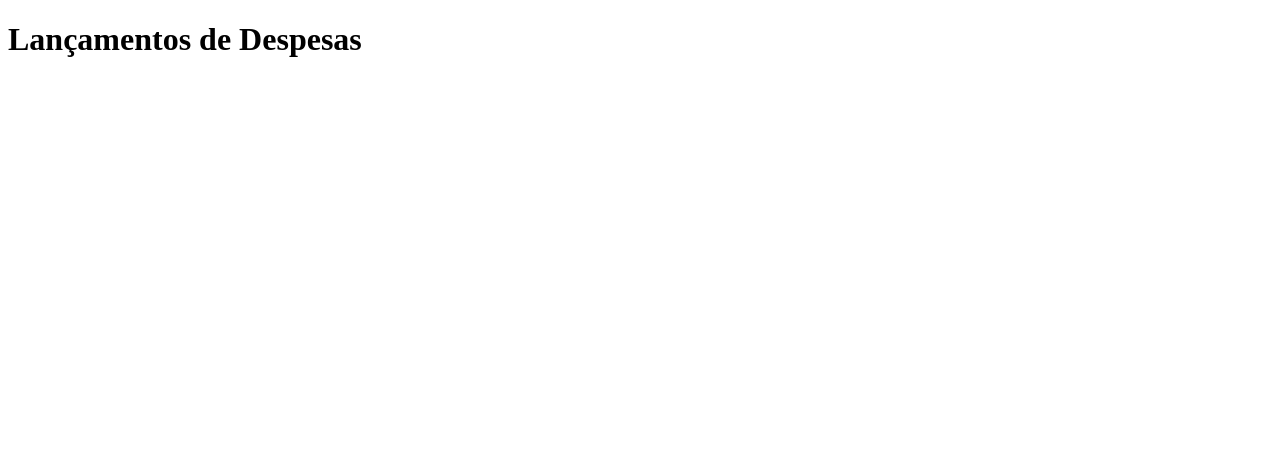
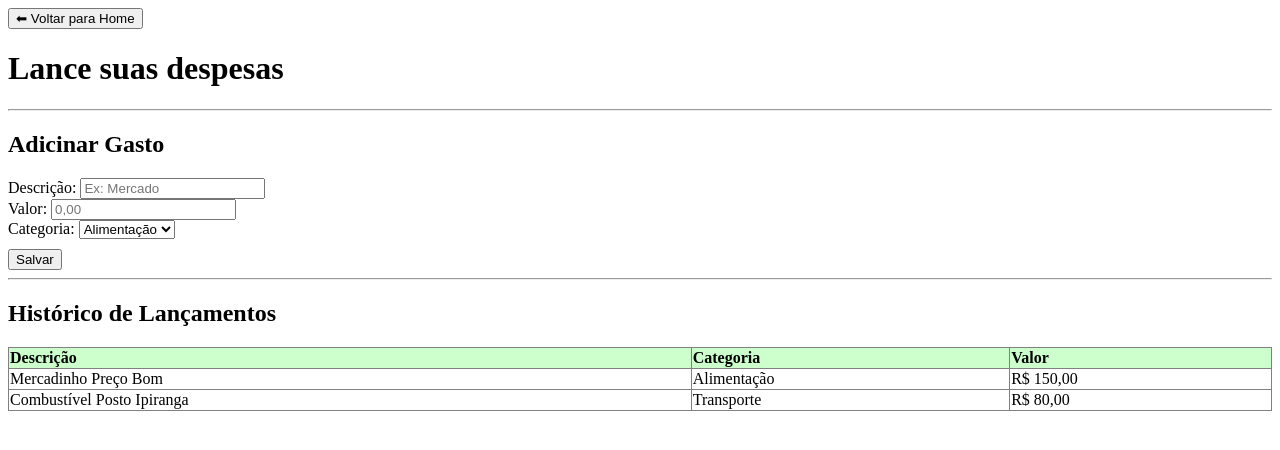
Before and after one commit to anthony-baracho/controle-financeiro, a React (Vite) app: page /releases in a window 1280 px wide. Shown: the top 450 px of the page. Built offline with nearby package versions, Linux system fonts and the light colour scheme.

Commit message:
feat: esqueleto estrutural do sistema

```diff
--- a/src/pages/Home.jsx
+++ b/src/pages/Home.jsx
@@ -1,14 +1,57 @@
-import React from 'react'
+import React from 'react';
+import { Link } from 'react-router-dom';
 
 const Home = () => {
   return (
     <div>
 
-      <h1>Escolha uma ação</h1>
+      <header>
 
-      <button>Despesas</button>
-      <button>Indicadores</button>
-      <button>Investimentos</button>
+        <h1>Painel Financeiro</h1>
+        <p>Seja bem vindo ao seu controle de finanças pessoal!</p>
+
+      </header>
+
+      <hr />
+
+      <section>
+        <h2>Resumo Geral</h2>
+        <div>
+
+          <p><strong>Saldo Atual:</strong> R$ 0,00</p>
+          <p><strong>Total de Despesas:</strong> R$ 0,00</p>
+
+        </div>
+      </section>
+
+      <hr />
+
+      <nav>
+        <h2>Para onde deseja ir?</h2>
+        <div style={{ display: 'flex', gap: '15px' }}>
+
+          <Link to="/releases">
+            <button type="button">Lançar Despesas</button>
+          </Link>
+
+          <Link to="/kpis">
+            <button type="button">Indicadores Gerais</button>
+          </Link>
+
+          <Link to="/investments">
+            <button type="button">Seus Investimentos</button>
+          </Link>
+
+        </div>
+      </nav>
+
+      <footer style={{ marginTop: '30px' }}>
+
+        <Link to="/">
+          <button type="button">Sair</button>
+        </Link>
+
+      </footer>
 
     </div>
   )
--- a/src/pages/Investments.jsx
+++ b/src/pages/Investments.jsx
@@ -1,13 +1,111 @@
-import React from 'react'
+import React, { useState } from 'react';
+import { Link } from 'react-router-dom';
 
 const Investments = () => {
+
+  const [investName, setInvestName] = useState('');
+  const [investValue, setInvestValue] = useState('');
+  const [investType, setInvestType] = useState('Renda Fixa');
+
+  const handleAddInvestment = (e) => {
+
+    e.preventDefault();
+
+    console.log('Novo Investimento', { investName, investValue, investType });
+
+    setInvestName('');
+    setInvestValue('');
+  };
+
   return (
     <div>
 
-      <h1>Seus Investimentos</h1>
+      <header>
+        <Link to="/home">
+          <button type="button">Voltar para a Home</button>
+        </Link>
 
+        <h1>Carteira de Investimentos</h1>
+      </header>
+
+      <hr />
+
+      <section>
+        <h2>Novo Investimento</h2>
+        <form onSubmit={handleAddInvestment}>
+          <div>
+            <label>Nome do Ativo:</label>
+            <input
+              type="text"
+              placeholder="Ex: CDB"
+              value={investName}
+              onChange={(e) => setInvestName(e.target.value)}
+              required
+            />
+          </div>
+
+          <div>
+            <label>Valor Aplicado (R$): </label>
+            <input
+              type="number"
+              step="0.01"
+              placeholder="0,00"
+              value={investValue}
+              onChange={(e) => setInvestValue(e.target.value)}
+              required
+            />
+          </div>
+
+          <div>
+            <label>Tipo de Investimento:</label>
+            <select value={investType} onChange={(e) => setInvestType(e.target.value)}>
+              <option value="Renda Fixa">Renda Fixa</option>
+              <option value="Renda Variável">Renda Variável</option>
+              <option value="Fundo Imobiliário">Fundo Imobiliário</option>
+              <option value="Criptoativos">Criptoativos</option>
+            </select>
+          </div>
+
+          <button type="submit" style={{ marginTop: '10px' }}>Salvar</button>
+        </form>
+      </section>
+
+      <hr />
+
+      <section>
+        <h2>Ativos Atuais</h2>
+        <table border="1" style={{ width: "100%", textAlign: 'left', borderCollapse: "collapse" }}>
+          <thead>
+            <tr style={{ backgroungColor: '#e8f4fd' }}>
+              <th>Ativo</th>
+              <th>Tipo</th>
+              <th>Total Investido</th>
+            </tr>
+          </thead>
+          <tbody>
+            <tr>
+              <td>CDB</td>
+              <td>Renda Fixa</td>
+              <td>R$ 1.000,00</td>
+            </tr>
+
+            <tr>
+              <td>Ações</td>
+              <td>Renda Variável</td>
+              <td>R$ 500,00</td>
+            </tr>
+          </tbody>
+        </table>
+      </section>
     </div>
+
+
   )
+
 }
 
+
+
+
+
 export default Investments
--- a/src/pages/Kpis.jsx
+++ b/src/pages/Kpis.jsx
@@ -1,13 +1,93 @@
 import React from 'react'
+import { Link } from 'react-router-dom';
+
 
 const Kpis = () => {
     return (
-        <div>
 
-            <h1>Seus Indicadores</h1>
+    <div>
+
+      <header>
+        <Link to="/home">
+          <button type="button">⬅ Voltar para a Home</button>
+        </Link>
+
+
+        <h1>Indicadores de Gastos</h1>
+
+
+      </header>
+
+      <hr />
+
+
+      <section>
+
+        <h2>Métricas do Mês</h2>
+
+        <div style={{ display: 'flex', gap: '20px', flexWrap: 'wrap' }}>
+
+          <div style={{ border: '1px solid #ccc', padding: '15px', borderRadius: '5px', minWidth: '150px' }}>
+
+            <h3>Maior Despesa</h3>
+
+            <p>R$ 0,00</p>
+
+
+          </div>
+
+          <div style={{ border: '1px solid #ccc', padding: '15px', borderRadius: '5px', minWidth: '150px' }}>
+
+            <h3>Média por Lançamento</h3>
+
+            <p>R$ 0,00</p>
+
+          </div>
+
+          <div style={{ border: '1px solid #ccc', padding: '15px', borderRadius: '5px', minWidth: '150px' }}>
+
+            <h3>Limite de Gastos</h3>
+
+            <p>Atingiu <strong>0%</strong> do teto</p>
+
+          </div>
 
         </div>
-    )
-}
+      </section>
 
-export default Kpis
+      <hr />
+
+
+      <section>
+        <h2>Gastos por Categoria</h2>
+        <div style={{ display: 'flex', flexDirection: 'column', gap: '15px', maxWidth: '400px' }}>
+
+          <div>
+            <p> <strong>Alimentação:</strong> R$ 0,00 (0%)</p>
+
+            <div style={{ background: '#585858', borderRadius: '4px', height: '10px', width: '100%' }}>
+              <div style={{ background: '#007bff', height: '100%', width: '0%', borderRadius: '4px' }}></div>
+            </div>
+          </div>
+
+          <div>
+            <p> <strong>Transporte:</strong> R$ 0,00 (0%)</p>
+            <div style={{ background: '#585858', borderRadius: '4px', height: '10px', width: '100%' }}>
+              <div style={{ background: '#28a745', height: '100%', width: '0%', borderRadius: '4px' }}></div>
+            </div>
+          </div>
+
+          <div>
+            <p> <strong>Moradia:</strong> R$ 0,00 (0%)</p>
+            <div style={{ background: '#585858', borderRadius: '4px', height: '10px', width: '100%' }}>
+              <div style={{ background: '#ffc107', height: '100%', width: '0%', borderRadius: '4px' }}></div>
+            </div>
+          </div>
+
+        </div>
+      </section>
+    </div>
+  );
+};
+
+export default Kpis;
--- a/src/pages/Releases.jsx
+++ b/src/pages/Releases.jsx
@@ -1,9 +1,111 @@
-import React from 'react'
+import React, { useState } from 'react';
+import { Link } from 'react-router-dom';
 
 const Releases = () => {
+
+  const [description, setDescription] = useState('');
+  const [value, setValue] = useState('');
+  const [category, setCategory] = useState('Alimentação');
+
+  const handleAddExpense = (e) => {
+
+    e.preventDefault();
+    console.log('Nova despesa:', { description, value, category });
+
+    setDescription('');
+    setValue('');
+  };
+
   return (
     <div>
-      <h1>Lançamentos de Despesas</h1>
+
+      <header>
+        <Link to="/home">
+          <button type="button">⬅ Voltar para Home</button>
+        </Link>
+
+        <h1>Lance suas despesas</h1>
+
+      </header>
+
+      <hr />
+
+      <section>
+
+        <h2>Adicinar Gasto</h2>
+        <form onSubmit={handleAddExpense}>
+
+          <div>
+
+            <label>Descrição: </label>
+            <input
+              type="text"
+              placeholder='Ex: Mercado'
+              value={description}
+              onChange={(e) => setDescription(e.target.value)}
+              required
+            />
+          </div>
+
+          <div>
+            <label>Valor: </label>
+            <input
+              type="number"
+              step="0.01"
+              placeholder='0,00'
+              onChange={(e) => setValue(e.target.value)}
+              required
+            />
+          </div>
+
+          <div>
+            <label>Categoria: </label>
+
+            <select value={category} onChange={(e) => setCategory(e.target.value)}>
+              <option value="Alimentação">Alimentação</option>
+              <option value="Transporte">Transporte</option>
+              <option value="Educação">Educação</option>
+              <option value="Lazer">Lazer</option>
+              <option value="Outros">Outros</option>
+            </select>
+          </div>
+
+          <button type="submit" style={{ marginTop: '10px' }}>Salvar</button>
+        </form>
+      </section>
+
+      <hr />
+
+      <section>
+        <h2>Histórico de Lançamentos</h2>
+        <table border="1" style={{ width: '100%', textAlign: 'left', borderCollapse: 'collapse' }}>
+          <thead>
+            <tr style={{ backgroundColor: '#ccffcb' }}>
+              <th>Descrição</th>
+              <th>Categoria</th>
+              <th>Valor</th>
+            </tr>
+          </thead>
+          <tbody>
+
+            <tr>
+              <td>Mercadinho Preço Bom</td>
+              <td>Alimentação</td>
+              <td>R$ 150,00</td>
+
+            </tr>
+
+            <tr>
+              <td>Combustível Posto Ipiranga</td>
+              <td>Transporte</td>
+              <td>R$ 80,00</td>
+
+            </tr>
+
+          </tbody>
+        </table>
+      </section>
+
     </div>
   )
 }
```
